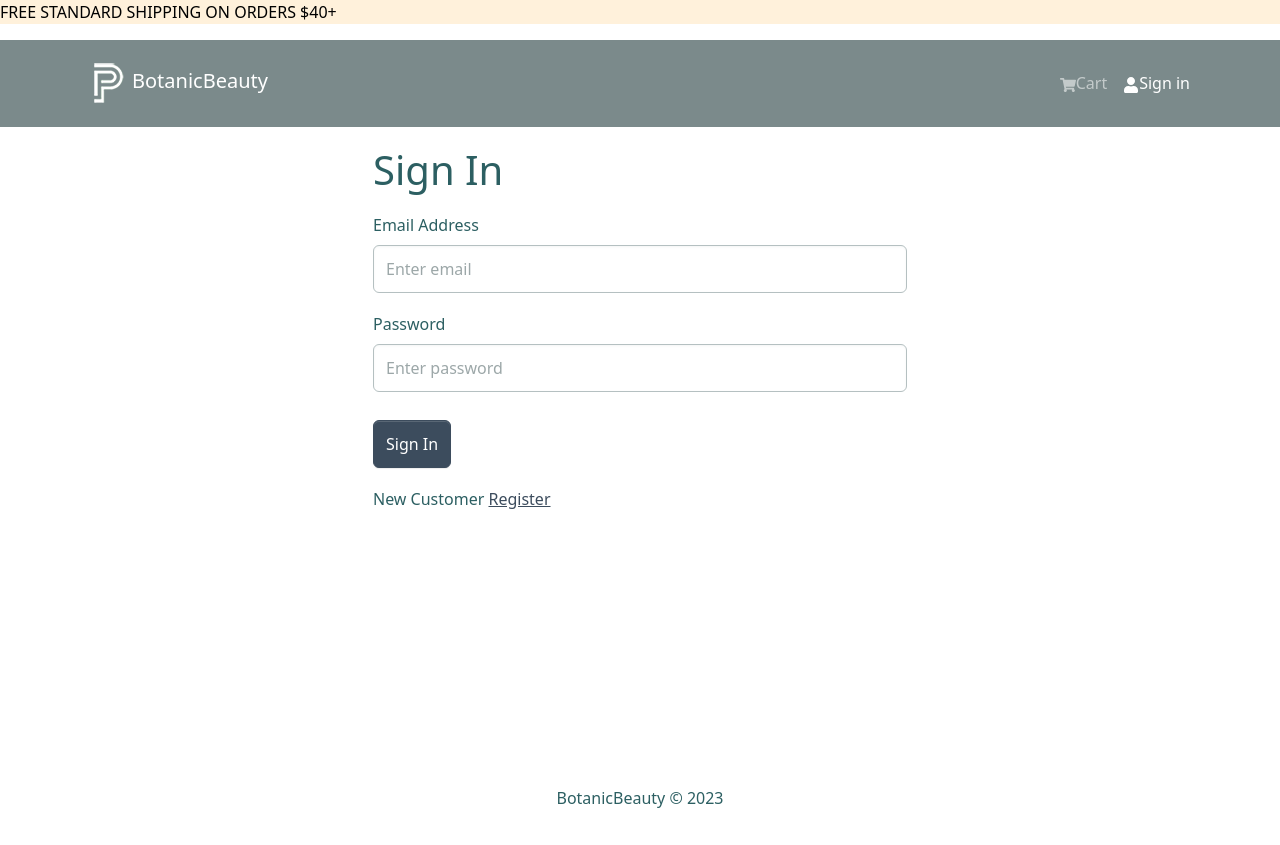
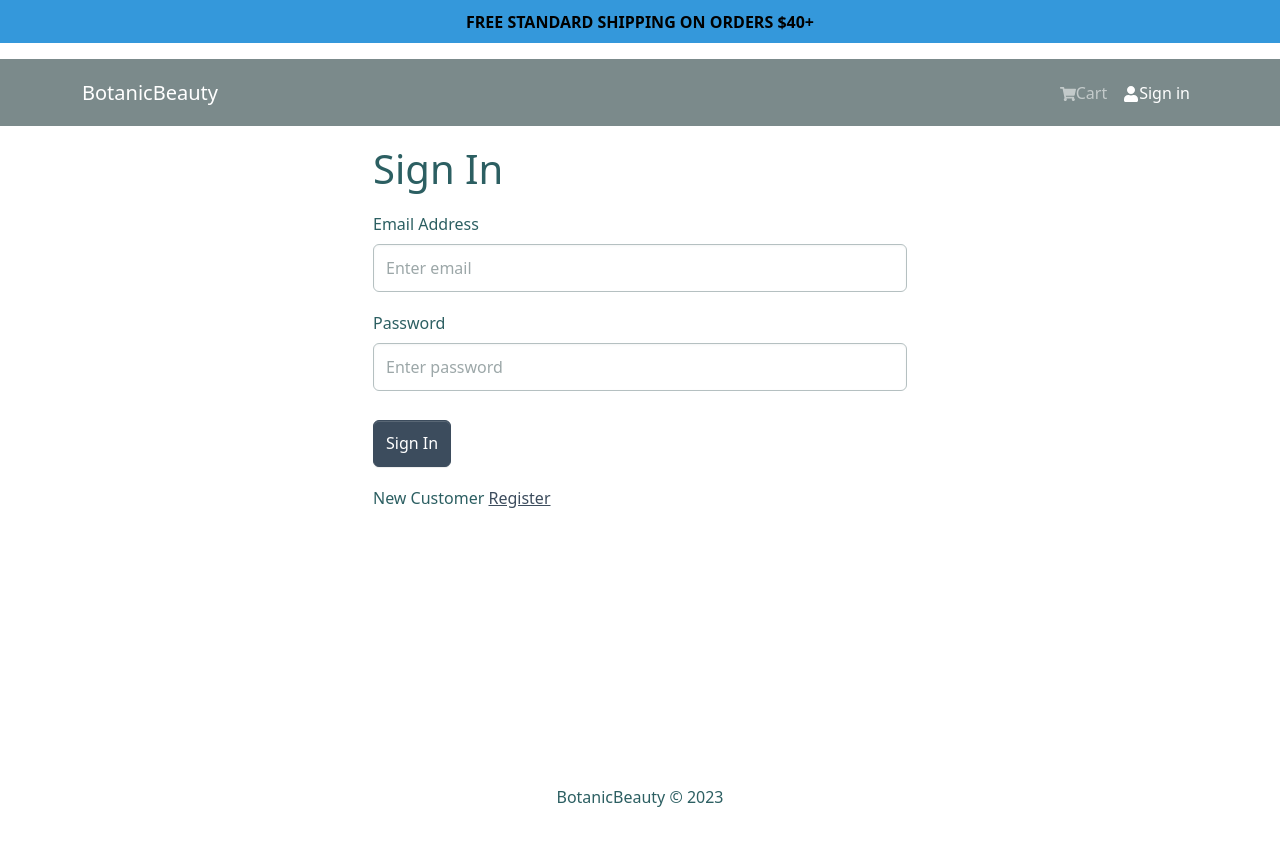
Before and after one commit to TaylorDJones11/botanicbeauty, a React (Create React App) app in the folder frontend/: page /login in a window 1280 px wide. Built offline with nearby package versions, Linux system fonts and the light colour scheme.

Commit message:
changing Navbar color

```diff
--- a/frontend/src/components/Head.jsx
+++ b/frontend/src/components/Head.jsx
@@ -35,10 +35,7 @@ const Head = () => {
       <Navbar bg='dark' variant='dark' expand='md' collapseOnSelect>
         <Container>
           <LinkContainer to='/'>
-            <Navbar.Brand>
-              <img src={logo} alt='BotanicBeauty' />
-              BotanicBeauty
-            </Navbar.Brand>
+            <Navbar.Brand>BotanicBeauty</Navbar.Brand>
           </LinkContainer>
           <Navbar.Toggle aria-controls='basic-navbar-nav'></Navbar.Toggle>
           <Navbar.Collapse id='basic-navbar-nav'>
--- a/frontend/src/components/ShippingBanner.jsx
+++ b/frontend/src/components/ShippingBanner.jsx
@@ -1,6 +1,6 @@
 const ShippingBanner = () => {
   return (
-    <p style={{ backgroundColor: '#FFF1DB', color: 'black' }}>
+    <p className='text-center text-bg-info py-2 fw-semibold'>
       FREE STANDARD SHIPPING ON ORDERS $40+
     </p>
   );
```
